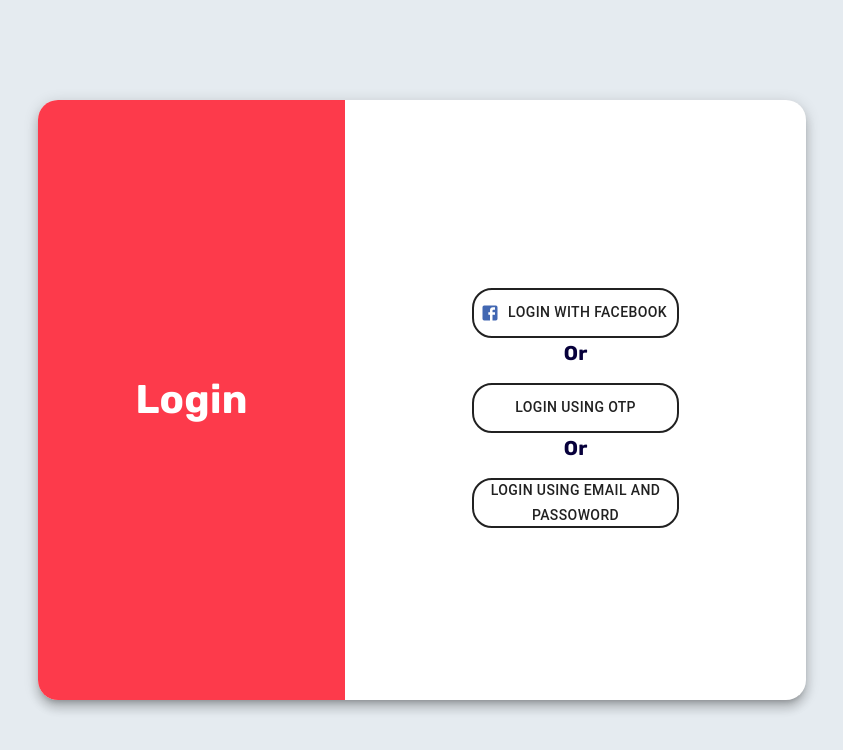
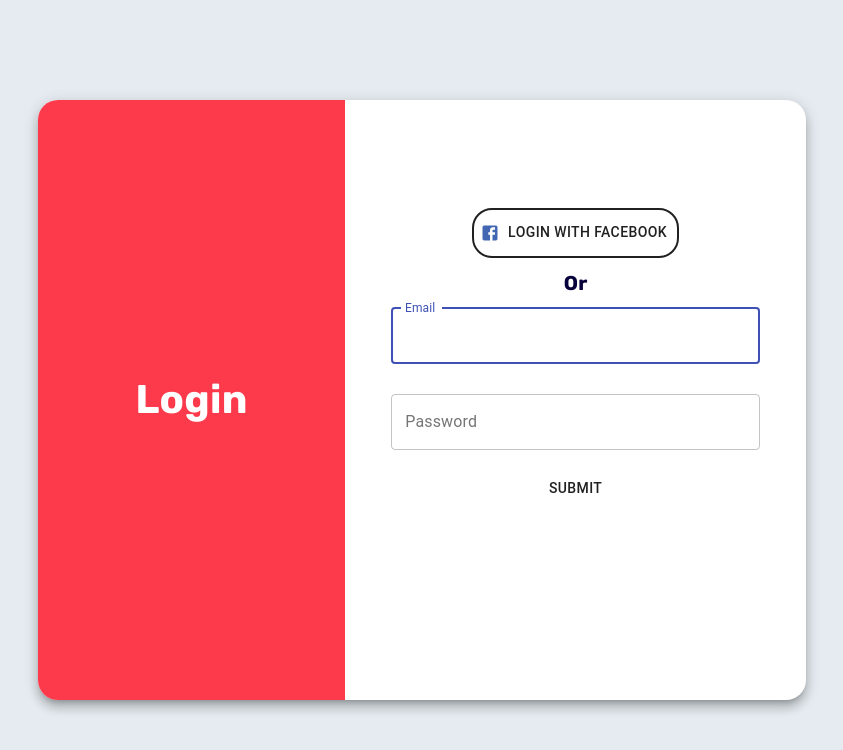
Before and after one commit to Chennai-Sharks/Fantasy-11, a Next.js app in the folder website/: page /login in a window 1280 px wide. Shown: the top 750 px of the page, without its empty margins (218-1061 px from the left). Built offline with nearby package versions, Linux system fonts and the light colour scheme.

Commit message:
Login route added

```diff
--- a/website/pages/login/index.tsx
+++ b/website/pages/login/index.tsx
@@ -5,6 +5,7 @@ import FacebookIcon from '@material-ui/icons/Facebook';
 
 import classes from '../../styles/Login.module.scss';
 import styles from '../../styles/Home.module.scss';
+import LoginForm from '../../containers/Auth/LoginForm';
 
 const PhoneLoginForm: React.FC = () => {
 	return (
@@ -42,22 +43,12 @@ const PhoneLoginForm: React.FC = () => {
 							className={styles.title}
 							style={{
 								fontSize: '20px',
+								marginTop: '10px',
 							}}
 						>
 							Or
 						</Typography>
-						<Button className={classes.Button}>Login using OTP</Button>
-						<Typography
-							className={styles.title}
-							style={{
-								fontSize: '20px',
-							}}
-						>
-							Or
-						</Typography>
-						<Button className={classes.Button}>
-							Login Using Email and Passoword
-						</Button>
+						<LoginForm />
 					</div>
 				</Card>
 			</div>
```
